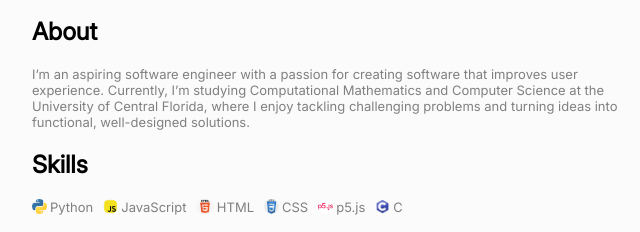
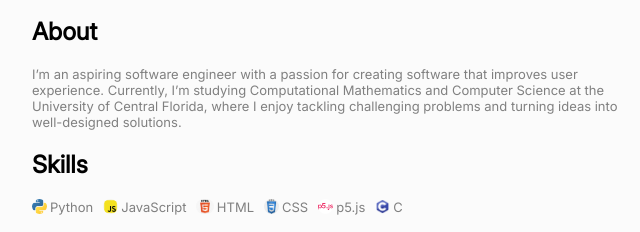
Before and after one commit to phamghien/portfolio, a plain HTML site: page index.html in a window 1280 px wide. Shown: the part 240-472 px from the top of the page, 308-948 px from the left. Drawn offline with Linux system fonts and the light colour scheme.

Commit message:
Update about me

```diff
--- a/index.html
+++ b/index.html
@@ -36,7 +36,7 @@
         <div class="about">
             <h2>About</h2>
             <p> I’m an aspiring software engineer with a passion for creating software that improves user experience.
-                Currently, I’m studying Computational Mathematics and Computer Science at the University of Central Florida, where I enjoy tackling challenging problems and turning ideas into functional, well-designed solutions.
+                Currently, I’m studying Computational Mathematics and Computer Science at the University of Central Florida, where I enjoy tackling challenging problems and turning ideas into well-designed solutions.
             </p>
         </div>
         <div class="skills">
```
